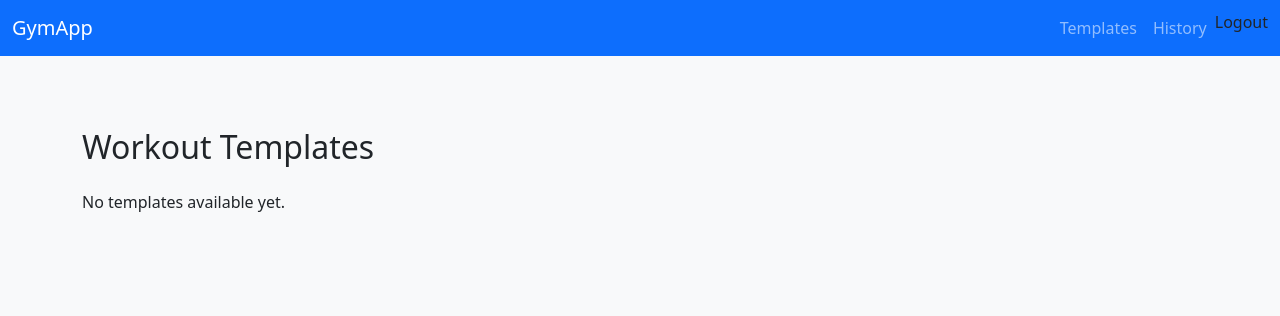
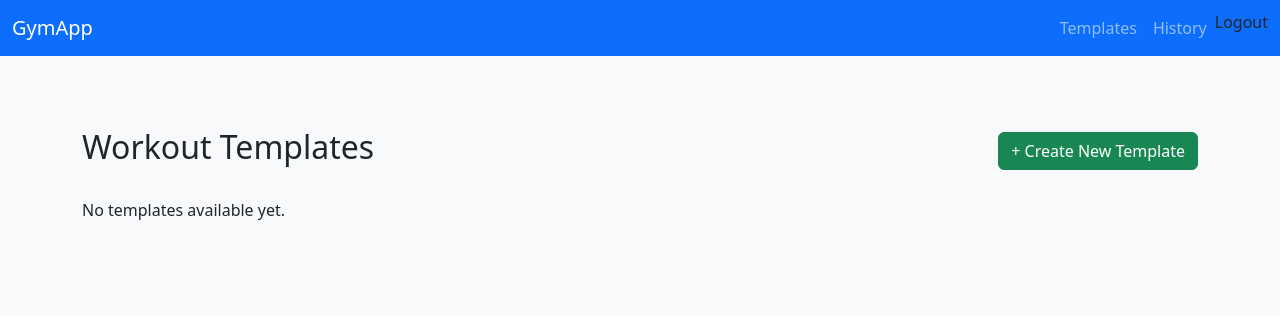
Before and after one commit to CNeiheisel/gymApp, a Django app: page /templates/ in a window 1280 px wide. Shown: the top 316 px of the page. Run offline with Django 5.2, Linux system fonts and the light colour scheme; a user stored in the database is signed in; data comes from the database, SQL or seed files in the repository.

Commit message:
Update templates.html

```diff
--- a/workouts/templates/workouts/templates.html
+++ b/workouts/templates/workouts/templates.html
@@ -15,17 +15,20 @@
                 <li class="nav-item"><a class="nav-link" href="{% url 'templates' %}">Templates</a></li>
                 <li class="nav-item"><a class="nav-link" href="{% url 'history' %}">History</a></li>
                 <form action="{% url 'logout' %}" method="post" style="display:inline;">
-                {% csrf_token %}
-                <button type="submit" class="nav-link btn btn-link" style="display:inline; padding:0; color:inherit; text-decoration:none;">Logout</button>
+                    {% csrf_token %}
+                    <button type="submit" class="nav-link btn btn-link" style="display:inline; padding:0; color:inherit; text-decoration:none;">Logout</button>
                 </form>
-
             </ul>
         </div>
     </div>
 </nav>
 
 <div class="container py-5">
-    <h2 class="mb-4">Workout Templates</h2>
+    <div class="d-flex justify-content-between align-items-center mb-4">
+        <h2>Workout Templates</h2>
+        <a href="{% url 'create_template' %}" class="btn btn-success">+ Create New Template</a>
+    </div>
+
     <div class="row">
         {% for template in templates %}
             <div class="col-md-4">
```
